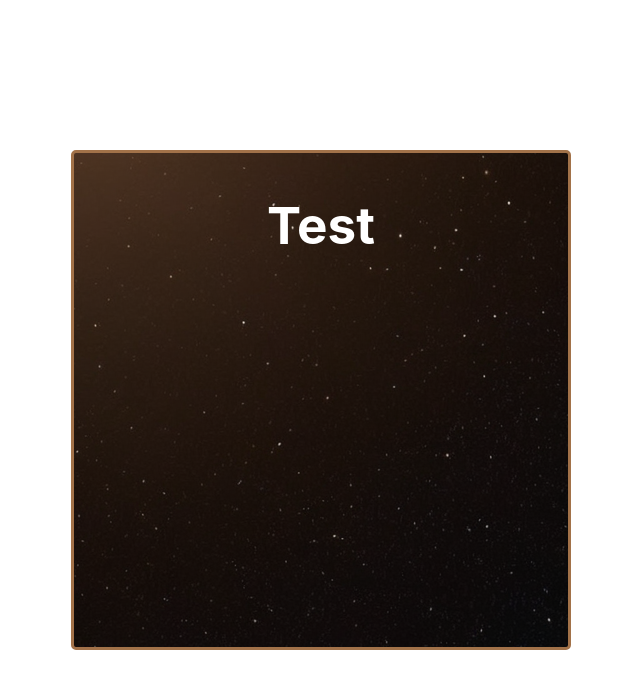
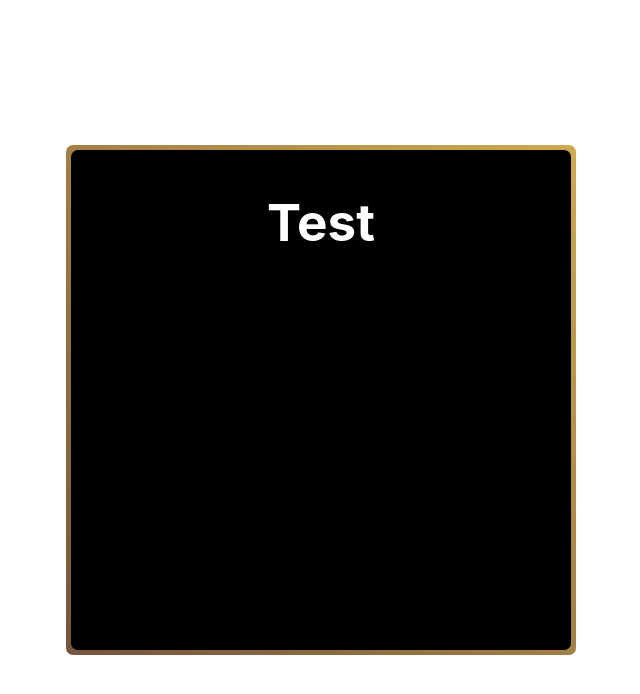
Before and after one commit to CCeph/defeat-the-cat-wizard, a React (Vite) app: page / in a window 1280 px wide. Shown: the top 694 px of the page, without its empty margins (319-959 px from the left). Built offline with nearby package versions, Linux system fonts and the light colour scheme.

Commit message:
Apply gradient color to popup border

```diff
--- a/src/components/CenteredPopup.jsx
+++ b/src/components/CenteredPopup.jsx
@@ -1,5 +1,9 @@
 import "../styles/CenteredPopup.css";
 
 export default function CenteredPopup({ children }) {
-  return <div className="centered-popup">{children}</div>;
+  return (
+    <div className="popup-border-wrapper">
+      <div className="centered-popup">{children}</div>
+    </div>
+  );
 }
--- a/src/styles/CenteredPopup.css
+++ b/src/styles/CenteredPopup.css
@@ -1,11 +1,15 @@
 @import "./RootVariables.css";
 
+.popup-border-wrapper {
+  background-image: linear-gradient(to top right, #75553c, #ceaa4f);
+  padding: 5px;
+  border-radius: 7px;
+}
+
 .centered-popup {
-  border: 3px solid var(--primary-border-color);
-  border-radius: 5px;
   padding: 10px;
-  background-image: url("../resources/stars-space-brown-top-gradient.png");
-  background-position: center;
+  border-radius: 7px;
+  background-color: black;
   color: white;
   height: 500px;
   width: 500px;
```
